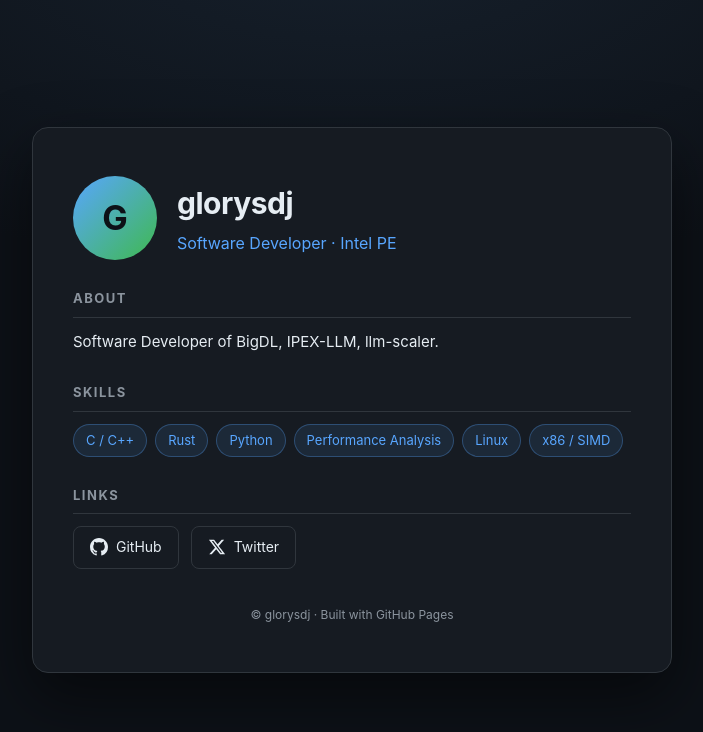
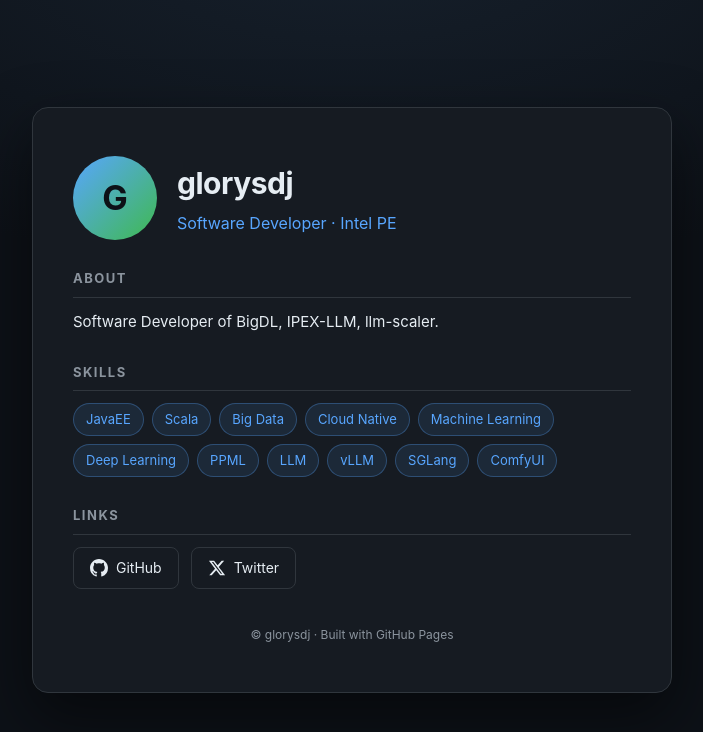
Before and after one commit to glorysdj/glorysdj.github.io, a plain HTML site: page index.html in a window 1280 px wide. Shown: the whole page, without its empty margins (288-991 px from the left). Drawn offline with Linux system fonts and the light colour scheme.

Commit message:
Update skills section

```diff
--- a/index.html
+++ b/index.html
@@ -97,12 +97,17 @@
     <section class="section">
       <h2>Skills</h2>
       <div class="skills">
-        <span class="skill">C / C++</span>
-        <span class="skill">Rust</span>
-        <span class="skill">Python</span>
-        <span class="skill">Performance Analysis</span>
-        <span class="skill">Linux</span>
-        <span class="skill">x86 / SIMD</span>
+        <span class="skill">JavaEE</span>
+        <span class="skill">Scala</span>
+        <span class="skill">Big Data</span>
+        <span class="skill">Cloud Native</span>
+        <span class="skill">Machine Learning</span>
+        <span class="skill">Deep Learning</span>
+        <span class="skill">PPML</span>
+        <span class="skill">LLM</span>
+        <span class="skill">vLLM</span>
+        <span class="skill">SGLang</span>
+        <span class="skill">ComfyUI</span>
       </div>
     </section>
 
```
